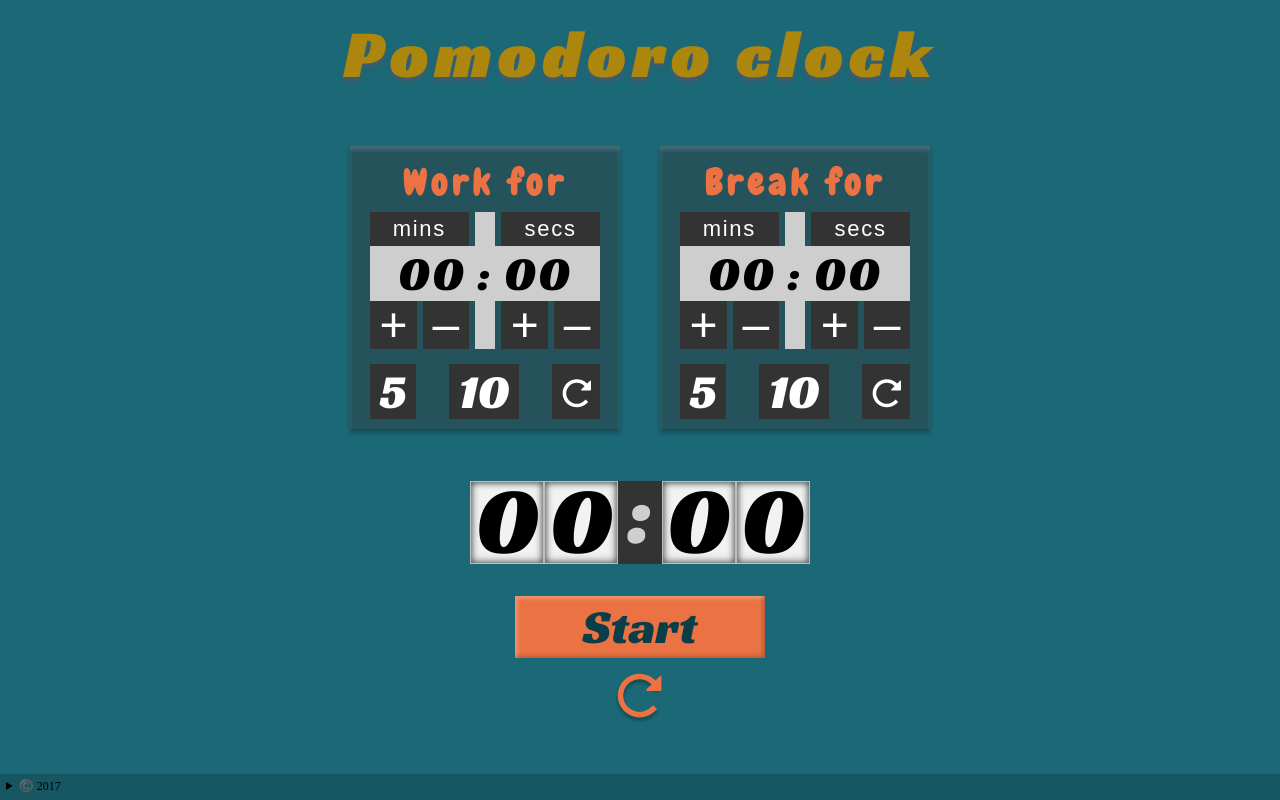
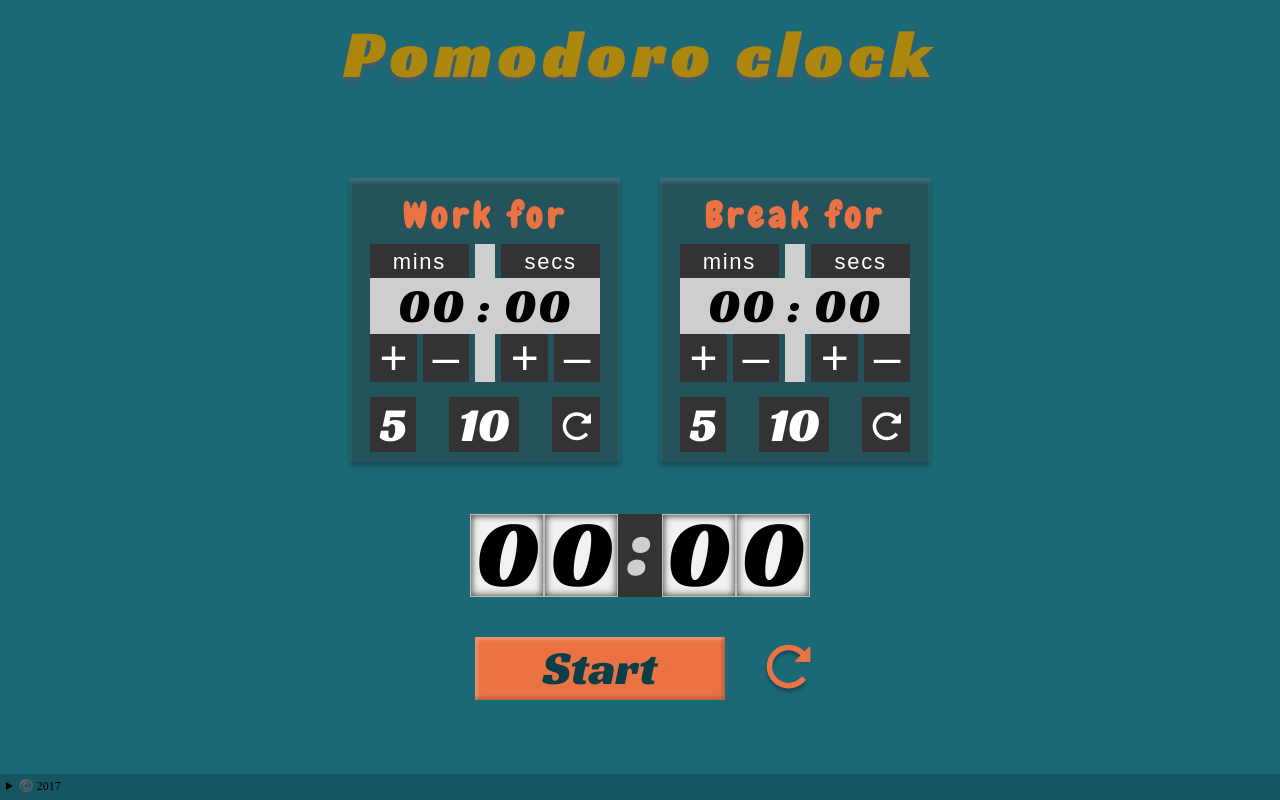
Before and after one commit to malcolmsgc/FCC-Pomodoro, a plain HTML site: page html/index.html in a window 1280 px wide. Drawn offline with nearby package versions, Linux system fonts and the light colour scheme; files that its build step writes are made by us from their sources; files whose address does not match are found by name.

Commit message:
Desktop styles

```diff
--- a/html/index.html
+++ b/html/index.html
@@ -109,10 +109,13 @@
                     <span class="secs">0</span>
                 </div>
             </section>
-            <div class="btn main-btn">Start</div>
-            <object class="reset main-reset" type="image/svg+xml" data="../assets/reset-counter.svg">
-                Reset
-            </object>
+            <!-- FLEX CONTAINER ROW -->
+            <section class="count-down-ctrls">
+                <div class="btn main-btn">Start</div>
+                <object class="reset main-reset" type="image/svg+xml" data="../assets/reset-counter.svg">
+                    Reset
+                </object>
+            </section>
         </main>
         <!-- FLEX CHILD OF BODY -->
         <footer>
--- a/scss/app.scss
+++ b/scss/app.scss
@@ -2,6 +2,7 @@
 @import "./modules/app-media-sml";
 @import "./partials/set-timer";
 @import "./partials/count-down";
+@import "./partials/count-down-ctrls";
 
 body {
     display: flex;
@@ -64,19 +65,6 @@ footer {
     }
 }
 
-.main-btn {
-    background-color: $colour-accent1;
-    max-width: 5em;
-    min-width: max-content;
-    padding: 0.1em;
-    font-size: 4.8em;
-    line-height: 1.1em;
-    color: $btn-text;
-    margin: 0 auto;
-    box-shadow: -2px -2px 4px rgba(#000, 0.25) inset,
-                2px 2px 4px rgba(#fff, 0.35) inset;
-}
-
 @media (max-width: 593px) {
  @include phoneheader;
 }
--- /dev/null
+++ b/scss/partials/_count-down-ctrls.scss
@@ -0,0 +1,20 @@
+@import "../modules/vars";
+
+.count-down-ctrls {
+    display: flex;
+    flex-flow: row wrap;
+    align-items: center;
+    justify-content: center;
+}
+
+.main-btn {
+    flex: 0 0 5em;
+    background-color: $colour-accent1;
+    margin: 0 0.5em;
+    padding: 0.1em;
+    font-size: 4.8em;
+    line-height: 1.1em;
+    color: $btn-text;
+    box-shadow: -2px -2px 4px rgba(#000, 0.25) inset,
+                2px 2px 4px rgba(#fff, 0.35) inset;
+}
```
